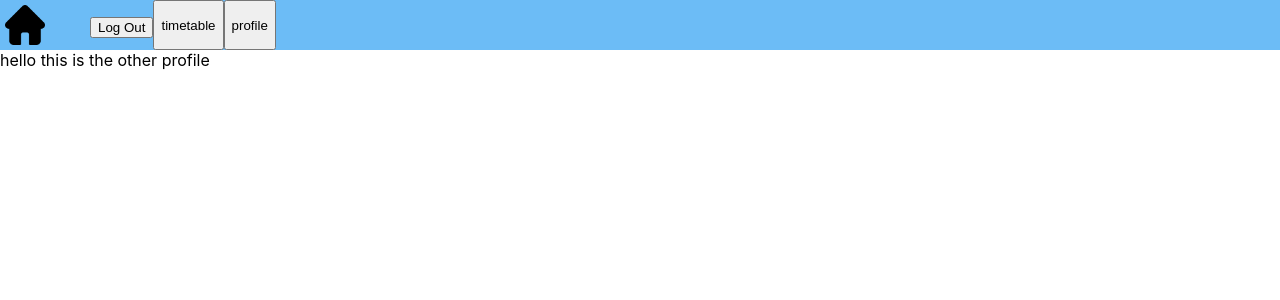
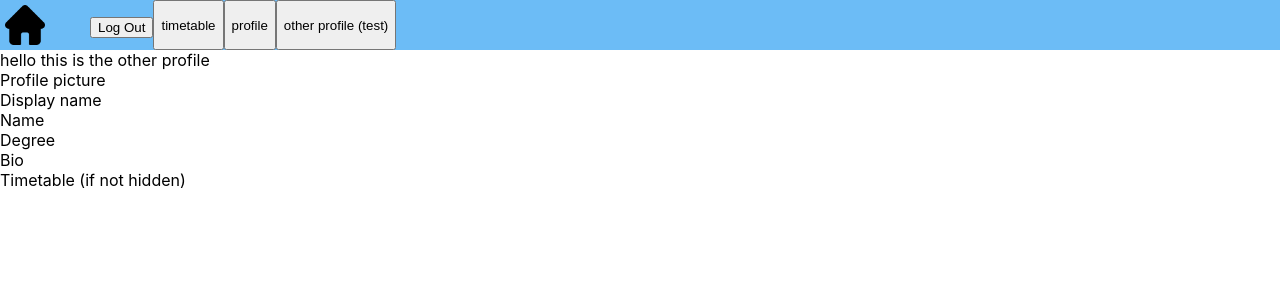
Before and after one commit to RyderAU/capstone-project, a React (Create React App) app in the folder frontend/: page /dashboard/other-profile in a window 1280 px wide. Shown: the top 300 px of the page. Built offline with nearby package versions, Linux system fonts and the light colour scheme; no server answers.

Commit message:
Testing route

```diff
--- a/frontend/src/components/NavBar.jsx
+++ b/frontend/src/components/NavBar.jsx
@@ -75,6 +75,14 @@ const NavBar = () => {
       >
         profile
       </button>
+      <button
+        onClick={() => {
+          history.push("/");
+          history.push("dashboard/other-profile");
+        }}
+      >
+        other profile (test)
+      </button>
     </div>
   );
 };
--- a/frontend/src/components/OtherProfile.jsx
+++ b/frontend/src/components/OtherProfile.jsx
@@ -1,9 +1,33 @@
+import "./OtherProfile.css";
 import React from "react";
+import axios from 'axios';
+import { StoreContext } from '../Store';
 
 const OtherProfile = () => {
+    const context = React.useContext(StoreContext);
+    const [url, ] = context.url;
+    const [token, ] = context.token;
+    console.log(token);
+    // get selected user's details
+    React.useEffect(() => {
+        axios.get(`${url}/dashboard/profile?token=${token}`)
+        .then(res => handleSuccess(res))
+        .catch(err => console.log(err));
+    }, []);
+
+    const handleSuccess = (res) => {
+        console.log(res.data)
+    }
+
     return (
         <div>
             hello this is the other profile
+            <div>Profile picture</div>
+            <div>Display name</div>
+            <div>Name</div>
+            <div>Degree</div>
+            <div>Bio</div>
+            <div>Timetable (if not hidden)</div>
         </div>
     );
 };
--- a/frontend/src/components/Profile.jsx
+++ b/frontend/src/components/Profile.jsx
@@ -9,6 +9,7 @@ const Profile = () => {
 const context = React.useContext(StoreContext);
 const [url, ] = context.url;
 const [token, ] = context.token;
+console.log('token from own profile is ' + token);
 const [details, setDetails] = useState({});
 
 const [displayName, setDisplayName] = context.displayName;
```
Also changed, not shown: frontend/src/components/OtherProfile.css (added).
